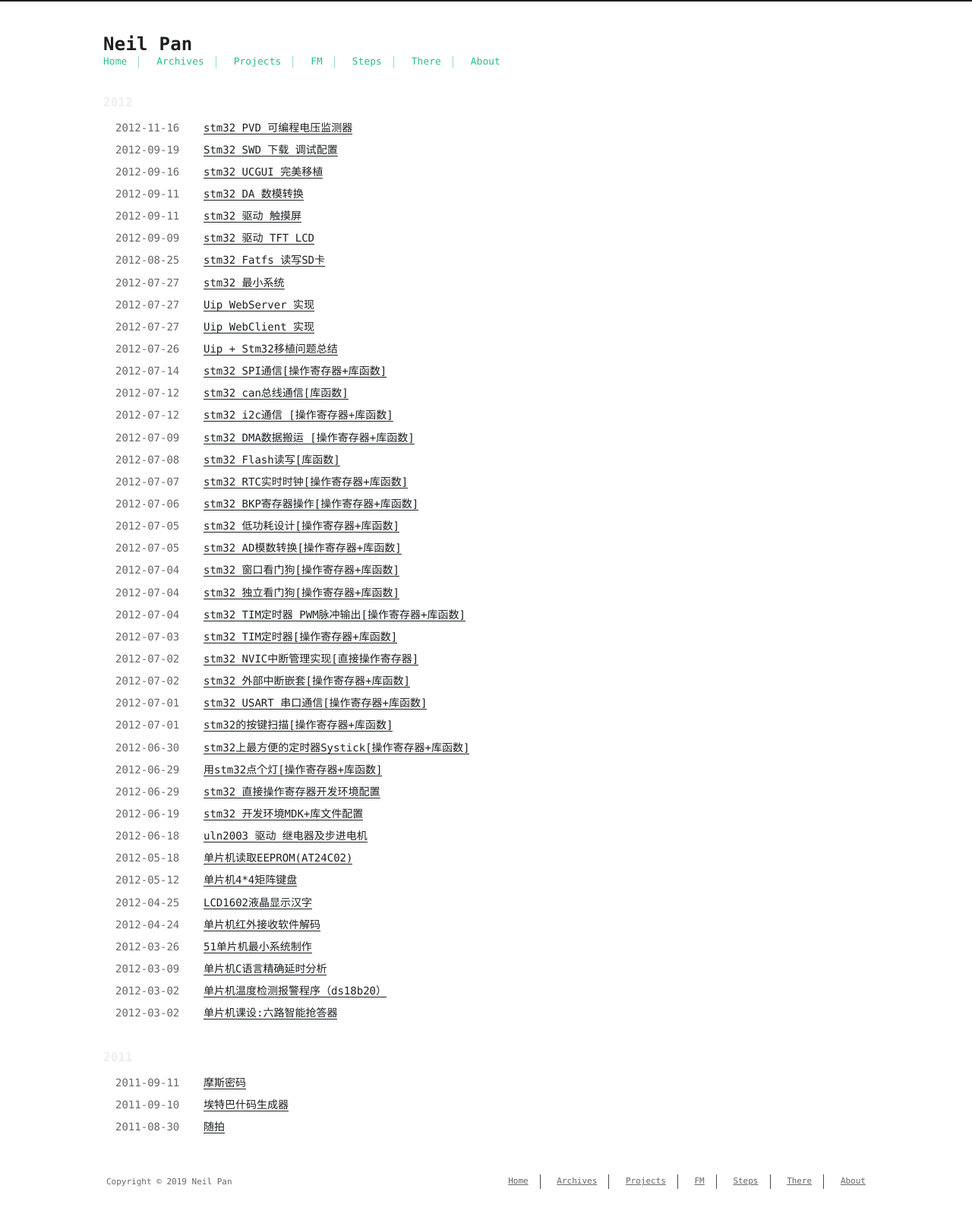
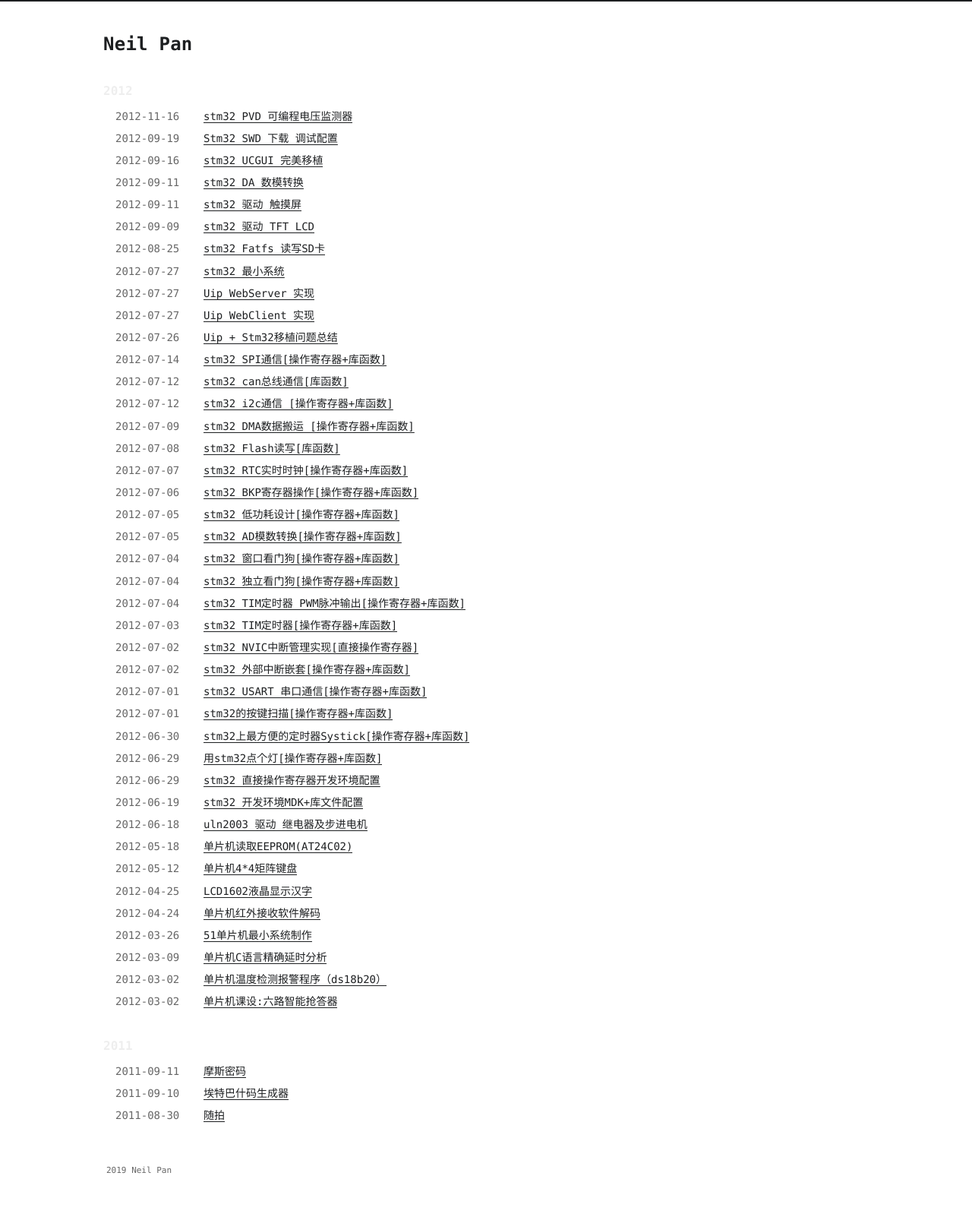
Before and after one commit to neil-pan-s/neil-pan-s.github.io, a plain HTML site: page archives/index.html in a window 1280 px wide. Shown: the whole page at 76% size. Drawn offline with Linux system fonts and the light colour scheme; a web font is replaced by a local one.

Commit message:
Update index.html

```diff
--- a/archives/index.html
+++ b/archives/index.html
@@ -57,7 +57,8 @@
         <a href="#"><i class="fa fa-bars fa-2x"></i></a>
       </li>
 
-        <li><a href="/">Home</a></li>
+<!--         ICP Use -->
+<!--         <li><a href="/">Home</a></li>
 
         <li><a href="/archives/">Archives</a></li>
 
@@ -69,7 +70,7 @@
 
         <li><a href="/there/">There</a></li>
 
-        <li><a href="https://about.me/neilpan">About</a></li>
+        <li><a href="https://about.me/neilpan">About</a></li> -->
 
     </ul>
   </div>
@@ -78,13 +79,13 @@
 
         <div id="archive">
   <!-- Google Adsense -->
-  <script async src="//pagead2.googlesyndication.com/pagead/js/adsbygoogle.js"></script>
+<!--   <script async src="//pagead2.googlesyndication.com/pagead/js/adsbygoogle.js"></script>
   <script>
     (adsbygoogle = window.adsbygoogle || []).push({
       google_ad_client: "ca-pub-7002319867557344",
       enable_page_level_ads: true
     });
-  </script>
+  </script>  -->
 
   <ul class="post-list">
 
@@ -983,13 +984,13 @@
 
     <footer id="footer">
   <div class="footer-left">
-    Copyright &copy; 2019 <a href="#">Neil Pan</a>
+    2019 <a href="#">Neil Pan</a>
   </div>
   <div class="footer-right">
     <nav>
       <ul>
 
-          <li><a href="/">Home</a></li>
+<!--           <li><a href="/">Home</a></li>
 
           <li><a href="/archives/">Archives</a></li>
 
@@ -1001,7 +1002,7 @@
 
           <li><a href="/there/">There</a></li>
 
-          <li><a href="https://about.me/neilpan">About</a></li>
+          <li><a href="https://about.me/neilpan">About</a></li> -->
 
       </ul>
     </nav>
```
